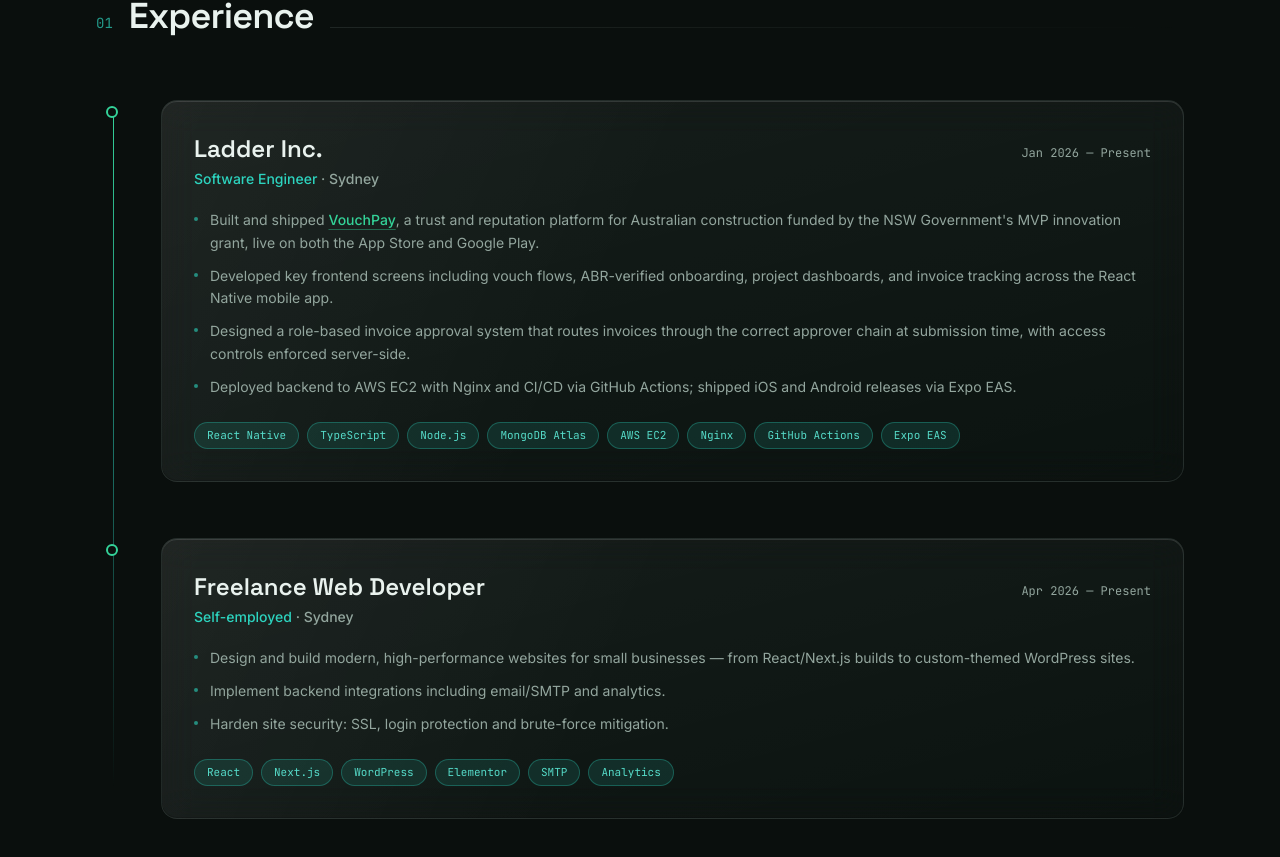
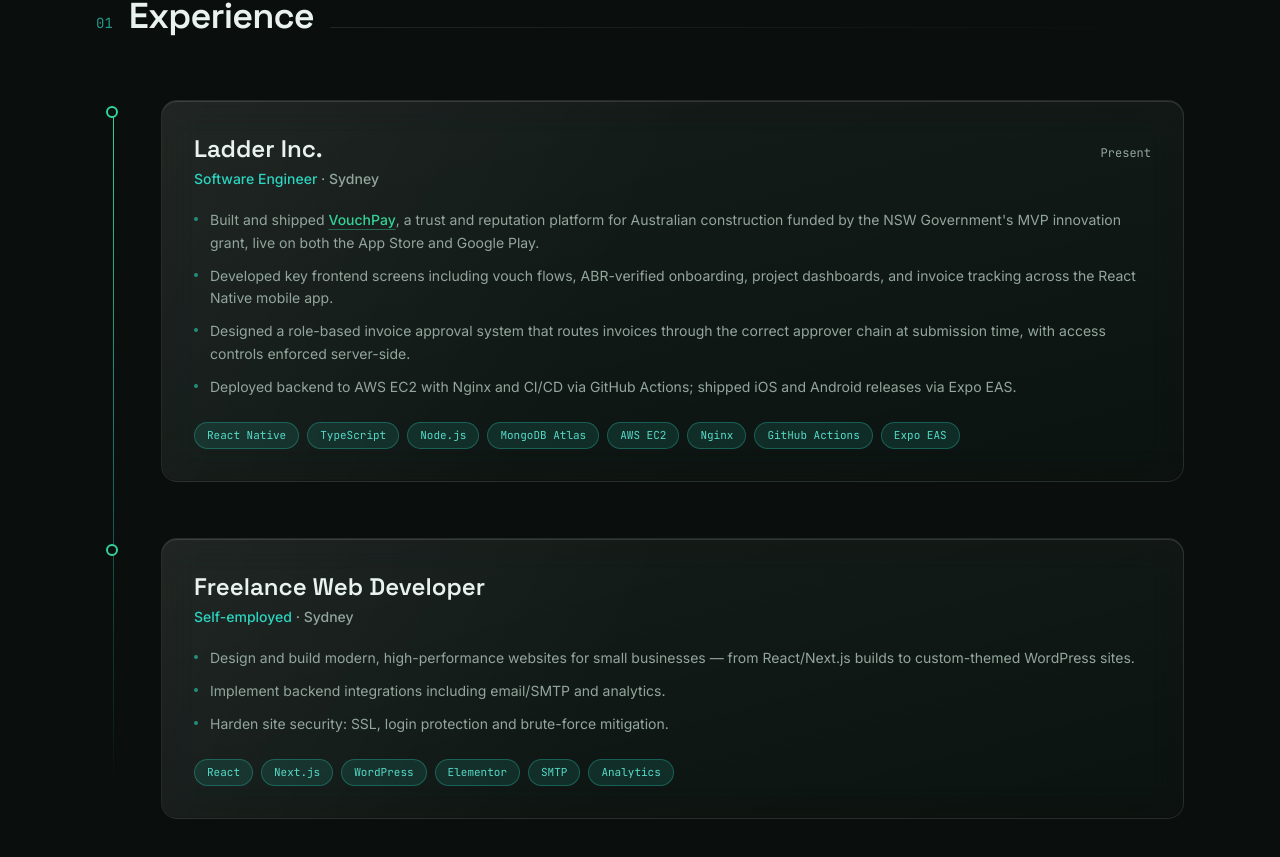
Before and after one commit to YatinSathish/portfolio, a Next.js app: page / in a window 1280 px wide. Shown: the part 932-1789 px from the top of the page. Built offline with nearby package versions, Linux system fonts and the light colour scheme.

Commit message:
Minor content update

```diff
--- a/data/content.ts
+++ b/data/content.ts
@@ -38,7 +38,7 @@ export const experience: Experience[] = [
     company: "Ladder Inc.",
     role: "Software Engineer",
     location: "Sydney",
-    dates: "Jan 2026 — Present",
+    dates: "Present",
     bullets: [
       "Built and shipped VouchPay, a trust and reputation platform for Australian construction funded by the NSW Government's MVP innovation grant, live on both the App Store and Google Play.",
       "Developed key frontend screens including vouch flows, ABR-verified onboarding, project dashboards, and invoice tracking across the React Native mobile app.",
@@ -60,7 +60,7 @@ export const experience: Experience[] = [
     company: "Freelance Web Developer",
     role: "Self-employed",
     location: "Sydney",
-    dates: "Apr 2026 — Present",
+    dates: "",
     bullets: [
       "Design and build modern, high-performance websites for small businesses — from React/Next.js builds to custom-themed WordPress sites.",
       "Implement backend integrations including email/SMTP and analytics.",
```
